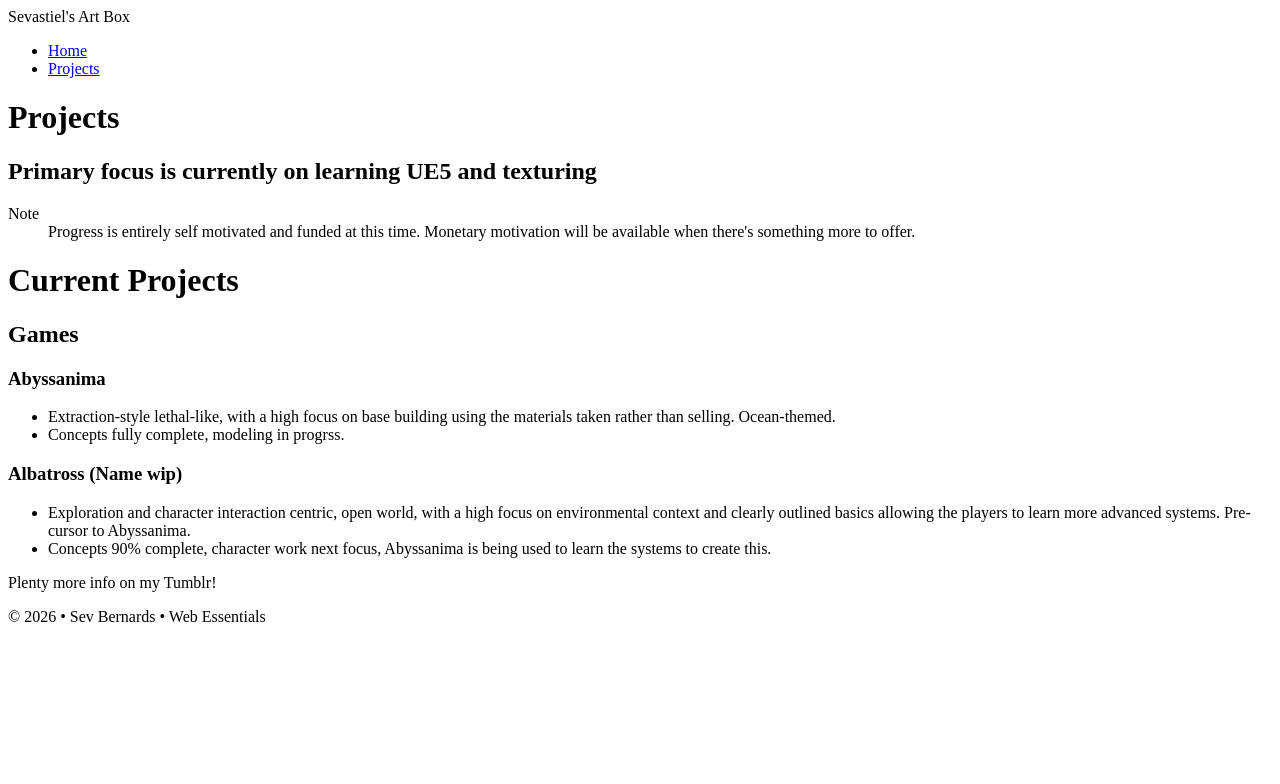
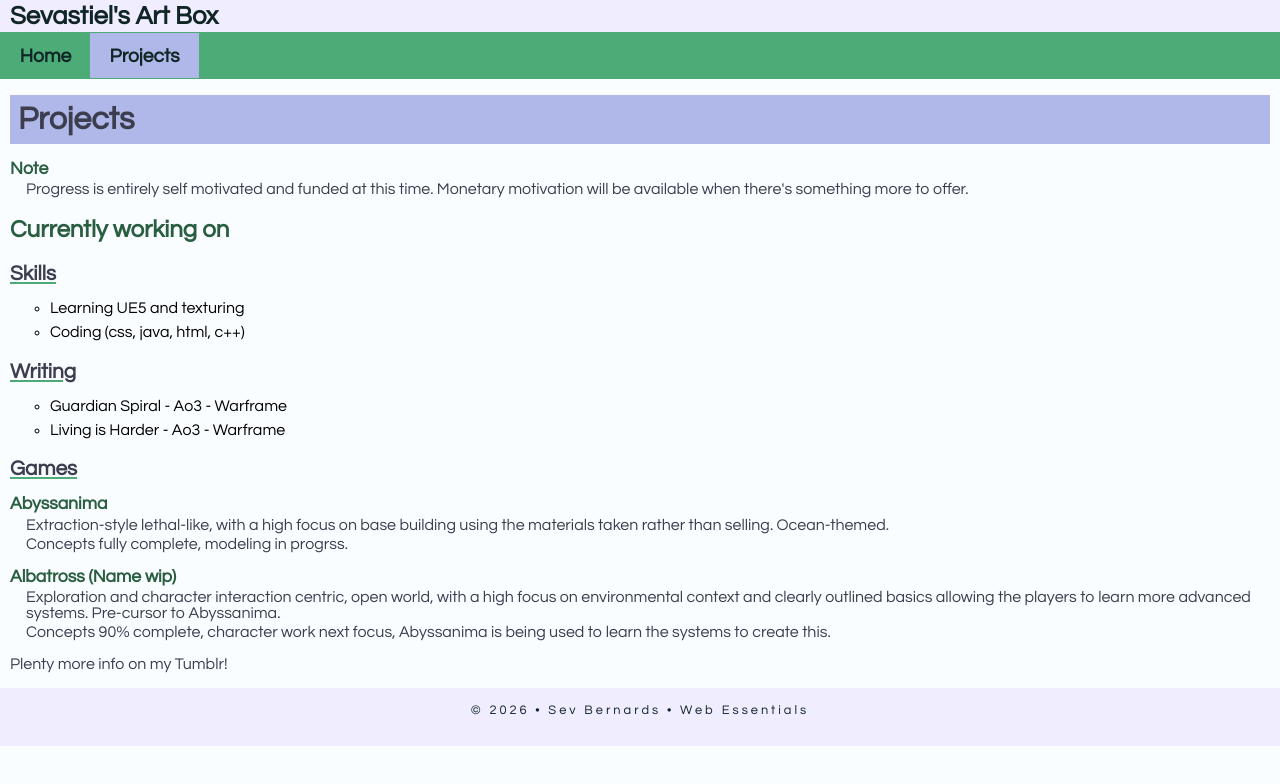
Before and after one commit to Sevastiel/dwdd1600, a plain HTML site: page 04intro-css/projects.html in a window 1280 px wide. Drawn offline with Linux system fonts and the light colour scheme.

Commit message:
We make it PRETTAYYYYY

```diff
--- /dev/null
+++ b/04intro-css/prettify.css
@@ -0,0 +1,178 @@
+body {
+    font-family: "Questrial", sans-serif;
+    /* Note - Questrial is being used as it is the closest adjacent to Helvetica pro that Google has */
+    margin: 0;
+    background-color: #f9fdff;
+}
+/*Hex codes - #102525 (Almost Black) #efedff (Almost White) #b0b8e9 (Moonrazer, darker -> 3c3e4f ) #4dab77 (Mintish, darker -> 2a5e41 )*/
+
+/*Header and so forth*/
+header {
+    background-color: #efedff;
+    padding: .2rem 10px;
+}
+
+header span {
+    color: #102525;
+    font-size: 1.6rem;
+    font-weight: 700;
+}
+
+/*navigation here*/
+nav {
+    background-color: #4dab77;
+}
+
+nav ul {
+    margin: 0;
+    padding: 0.5px;
+    list-style-type: none;
+    display: flex;
+}
+
+nav a {
+    display: block;
+    padding: .8rem 1.2rem;
+    text-decoration: none;
+    font-size: 1.2rem;
+    color: #102525;
+    font-weight: 700;
+}
+
+nav li.active a {
+    background-color: #b0b8e9;
+    color: #102525;
+}
+
+nav li a:hover {
+    color: #b0b8e9;
+    background-color: #102525;
+}
+
+nav li.active a:hover {
+    color: #b0b8e9;
+}
+
+main {
+    padding: 1rem 10px;
+}
+
+main h1 {
+    font-style: normal;
+    background-color: #b0b8e9;
+    text-align: Left;
+    color: #3c3e4f;
+    padding: .5rem;
+    margin:0;
+    border: none;
+}
+
+main h2 {
+    color: #2a5e41;
+    margin-bottom: 0;
+    font-size: 1.5rem;
+}
+main h3{
+    color: #3c3e4f;
+    margin-bottom: 0;
+    font-size: 1.3rem;
+    text-decoration: underline;
+    text-decoration-color: #4dab77;
+}
+
+main h4{
+    color: #3c3e4f;
+    margin-bottom: 0;
+    font-size: 1.1rem;
+}
+
+main p {
+    margin: 0;
+    color: #3c3e4f
+}
+
+main ol {
+    text-decoration-color: #2a5e41;
+    padding: .5rem;
+    margin: .5rem;
+    background-color: #efedff;
+}
+
+main dl dt {
+    text-decoration-color: #2a5e41;
+    color: #2a5e41;
+    font-weight: 700;
+    margin-top: 1rem;
+    font-size: 1.1rem;
+}
+
+main dl dd {
+    text-decoration-color: #2a5e41;
+    text-decoration-style: circle;
+    color: #3c3e4f;
+    font-size: 1rem;
+    margin-left: 1rem;
+    margin-top: .2rem;
+}
+
+main ul {
+    list-style-type: circle;
+    text-decoration-color: #2a5e41;
+}
+main ol {
+    text-decoration-color: #2a5e41;
+    list-style-type: disc;
+    color: #3c3e4f;
+    font-size: .9rem;
+    margin-left: .5rem;
+    padding: .2rem;
+}
+
+main ul li {
+    text-decoration-color: #2a5e41;
+    line-height: 100%;
+    margin-bottom: .5rem;
+    font-size: 1rem;
+}
+
+main strong {
+    font-weight: 700;
+    color:#102525;
+}
+
+main em {
+    font-weight: 700;
+}
+
+main address {
+    font-style: normal;
+    background-color: #b0b8e9;
+    color: #3c3e4f;
+    padding: .5rem;
+    border-radius: 10px;
+    border: 1px solid #4dab77;
+    width: 200px;
+}
+
+main a {
+    color: #b0b8e9;
+
+}
+
+main a:hover {
+    color: #4dab77;
+}
+
+/*Footer now*/
+footer {
+    background-color: #efedff;
+    text-align: center;
+    padding: 1rem 0;
+    font-size: .8rem;
+    color: #102525;
+    letter-spacing: 3px;
+}
+
+footer p {
+    margin: 0;
+}
--- a/04intro-css/projects.html
+++ b/04intro-css/projects.html
@@ -6,6 +6,10 @@
     <meta name="author" content="Sev Bernards">
     <meta name="description" content="Where Sev puts their in progress project information">
     <meta name="viewport" content="width=device-width, initial-scale=1.0">
+    <link rel="preconnect" href="https://fonts.googleapis.com">
+    <link rel="preconnect" href="https://fonts.gstatic.com" crossorigin>
+    <link href="https://fonts.googleapis.com/css2?family=Oxygen:wght@300;400;700&family=Questrial&family=Roboto:ital,wght@0,100..900;1,100..900&display=swap" rel="stylesheet">
+    <link rel="stylesheet" href="prettify.css">
     <title>Sevastiel's Project Box</title>
 </head>
 
@@ -20,14 +24,13 @@
 
         <ul>
             <li> <a href="index.html" target="_blank">Home</a></li>
-            <li> <a href="projects.html" target="_blank">Projects</a></li>
+            <li class="active"> <a href="projects.html" target="_blank">Projects</a></li>
         </ul>
 
     </nav>
     <!-- ait now content-->
     <main>
         <h1>Projects</h1>
-        <h2>Primary focus is currently on learning UE5 and texturing</h2>
         <dl>
             <dt>Note</dt>
             <dd>
@@ -36,24 +39,29 @@
             </dd>
         </dl>
 
-        <h1> Current Projects </h1>
+        <h2> Currently working on </h2>
+        </dl>
+        <h3>Skills</h3>
+        <ul>
+            <li>Learning UE5 and texturing</li>
+            <li>Coding (css, java, html, c++)</li>
+        </Ul>
+        <h3>Writing</h3>
+        <ul>
+            <li>Guardian Spiral - Ao3 - Warframe</li>
+            <li>Living is Harder - Ao3 - Warframe</li>
+        </ul>
+        <h3>Games</h3>
+        <dl><dt>Abyssanima</dt>
+            <dd>Extraction-style lethal-like, with a high focus on base building using the materials taken rather than selling. Ocean-themed. </dd>
+            <dd>Concepts fully complete, modeling in progrss.</dd>
 
+        <dt>Albatross (Name wip)</dt>
+            <dd>Exploration and character interaction centric, open world, with a high focus on environmental context and
+            clearly outlined basics allowing the players to learn more advanced systems. Pre-cursor to Abyssanima.
+            </dd>
+            <dd> Concepts 90% complete, character work next focus, Abyssanima is being used to learn the systems to create this.</dd>
         </dl>
-        <h2>Games</h2>
-        <h3>Abyssanima</h3>
-        <ul>
-            <li>Extraction-style lethal-like, with a high focus on base building using the materials taken rather than selling. Ocean-themed. </li>
-            <li>Concepts fully complete, modeling in progrss.</li>
-        </ul>
-
-        <h3>Albatross (Name wip)</h3>
-        <ul>
-            <li>Exploration and character interaction centric, open world, with a high focus on environmental context and
-            clearly outlined basics allowing the players to learn more advanced systems. Pre-cursor to Abyssanima.
-           </li>
-            <li> Concepts 90% complete, character work next focus, Abyssanima is being used to learn the systems to create this.</li>
-
-        </ul>
         <p> Plenty more info on my Tumblr!
         </p>
 
--- a/04intro-css/traveler.css
+++ /dev/null
@@ -1,133 +0,0 @@
-body {
-    font-family: "Oxygen", sans-serif;
-    margin: 0;
-}
-
-/*Header and so forth*/
-header {
-    background-color: #eaeaea;
-    padding: 1rem 10p;
-}
-
-header span {
-    color: #024873;
-    font-size: 1.6rem;
-    font-weight: 700;
-}
-
-/*navigation here*/
-nav {
-    background-color: #f2b705;
-}
-
-nav ul {
-    margin: 0;
-    padding: 0 10px;
-    list-style-type: none;
-    display: flex;
-}
-
-nav a {
-    display: block;
-    padding: .83rem 1rem;
-    text-decoration: none;
-    font-size: 1.1rem;
-    color: #024873;
-    font-weight: 700;
-}
-
-nav li.active a {
-    background-color: #024873;
-    color: #f2b705;
-}
-
-nav li a:hover {
-    color: white;
-}
-
-main {
-    padding: 1rem 10px;
-}
-
-main h1 {
-    color: #840412
-}
-
-main h2 {
-    color: #024873;
-    margin-bottom: .2rem;
-}
-
-main p {
-    margin: 0;
-    color: #333
-}
-
-main ol {
-    padding: .5rem 30px;
-    background-color: #efefef;
-}
-
-main dl dt {
-    color: #840412;
-    font-weight: 700;
-    margin-top: 1rem;
-}
-
-main dl dd {
-    color: #024873;
-    font-size: .9rem;
-    margin-left: 1rem;
-}
-
-main ul {
-    list-style-type: circle;
-}
-
-main ul li {
-    line-height: 125%;
-    margin-bottom: .5rem;
-    font-size: .9rem;
-}
-
-main strong {
-    font-weight: 700;
-    color: black;
-}
-
-main em {
-    font-weight: 700;
-}
-
-main address {
-    font-style: normal;
-    background-color: #f2b705;
-    padding: .5rem;
-    border-radius: 10px;
-    border: 1px solid #024873;
-    width: 200px;
-}
-
-main a {
-    color: #024873;
-
-}
-
-main a:hover {
-    color: rgb(180, 4, 18);
-}
-
-/*Footer now*/
-footer {
-    background-color: #eaeaea;
-    text-align: center;
-    padding: 1rem 0;
-    font-size: .8rem;
-    color: #333;
-    letter-spacing: 3px;
-}
-
-footer p {
-    margin: 0;
-
-}
```
Also changed, not shown: 04intro-css/index.html (+5 -1 lines).
